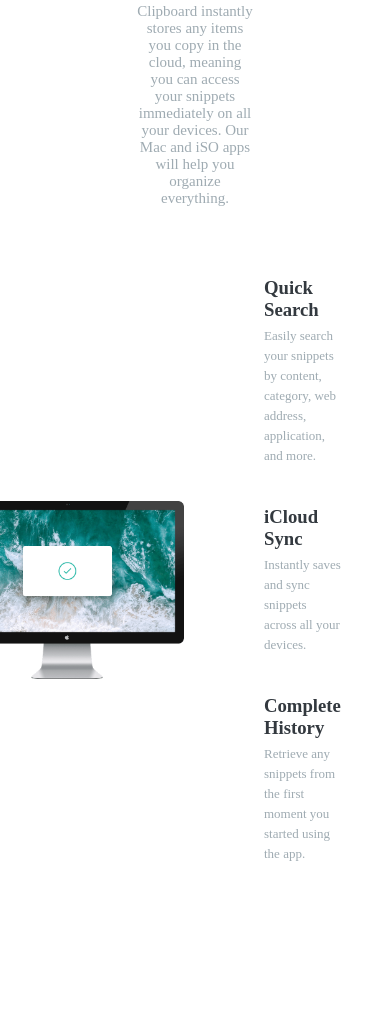
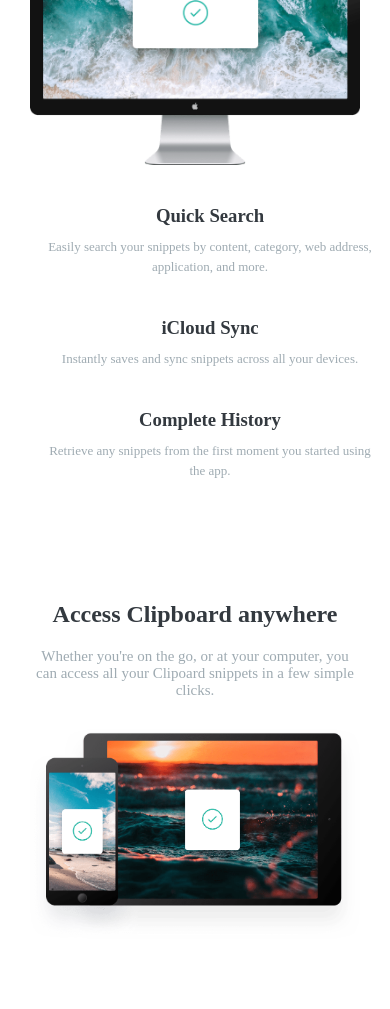
Before and after one commit to Eyu-Gen/Clipboard-Landing-Page, a plain HTML site: page index.html in a window 390 px wide. Shown: the part 794-1803 px from the top of the page. Before the commit the page ends 1698 px from the top, so only its background shows below. Drawn offline with Linux system fonts and the light colour scheme; a web font is replaced by a local one.

Commit message:
Incomplete

```diff
--- a/index.html
+++ b/index.html
@@ -11,7 +11,7 @@
     <link href="https://fonts.googleapis.com/css2?family=Bai+Jamjuree:ital,wght@0,200;0,300;0,400;0,500;0,600;0,700;1,200;1,300;1,400;1,500;1,600;1,700&display=swap" rel="stylesheet">
 </head>
 <body>
-    <header>
+    <main>
         <section class="container header">
             <div class="logoSection">
                 <img src="image/logo.svg" alt="" class="logo">
@@ -32,9 +32,7 @@
                 </a>
             </div>
         </section>
-    </header>
-    <main>
-        <div class="container track">
+        <section class="container track">
             <h2 class="heading track">
                 Keep track of your snippets
             </h2>
@@ -70,7 +68,17 @@
                     </div>
                 </div>
             </div>
-        </div>
+        </section>
+        <section class="container access">
+            <h2 class="heading access">
+                Access Clipboard anywhere
+            </h2>
+            <p class="para access">
+                Whether you're on the go, or at your computer, you can
+                access all your Clipoard snippets in a few simple clicks.
+            </p>
+            <img src="image/image-devices.png" alt="" class="devicesLogo">
+        </section>
     </main>
 </body>
 </html>
--- a/style.css
+++ b/style.css
@@ -49,11 +49,10 @@ button:active{
     display: flex;
     flex-direction: column;
     align-items: center;
+    padding-top: 100px;
 }
 
 .container.header{
-    min-height: 90vh;
-    padding-top: 100px;
     background-image: url(image/bg-header-desktop.png);
     background-repeat: no-repeat;
     background-position: top;
@@ -72,9 +71,9 @@ button:active{
     width: 100%;
 }
 
-.para.history, .para.track{
+.para.history, .para.track, .para.access{
     font-size: 15px;
-    width: 30%;
+    max-width: 400px;
     text-align: center;
     margin: 10px 0px 20px 0px;
 }
@@ -122,8 +121,11 @@ button:active{
     line-height: 20px;
 }
 
+.devicesLogo{
+    width: 90%;
+}
 
-@media only screen and (max-width:376px) {
+@media only screen and (max-width:415px) {
     .container{
         padding: 50px 30px 30px 30px;
     }
@@ -138,7 +140,7 @@ button:active{
         background-image: url(image/bg-header-mobile.png);
     }
 
-    .para.history, .para.track{
+    .para.history, .para.track, .para.access{
         width: 100%;
         margin-bottom: 30px;
     }
@@ -159,7 +161,7 @@ button:active{
         flex-direction: column;
     }
 
-    .laptopLogo{
+    .laptopLogo, .devicesLogo{
         width: 100%;
         left: 0;
         margin-bottom: 40px;
```
